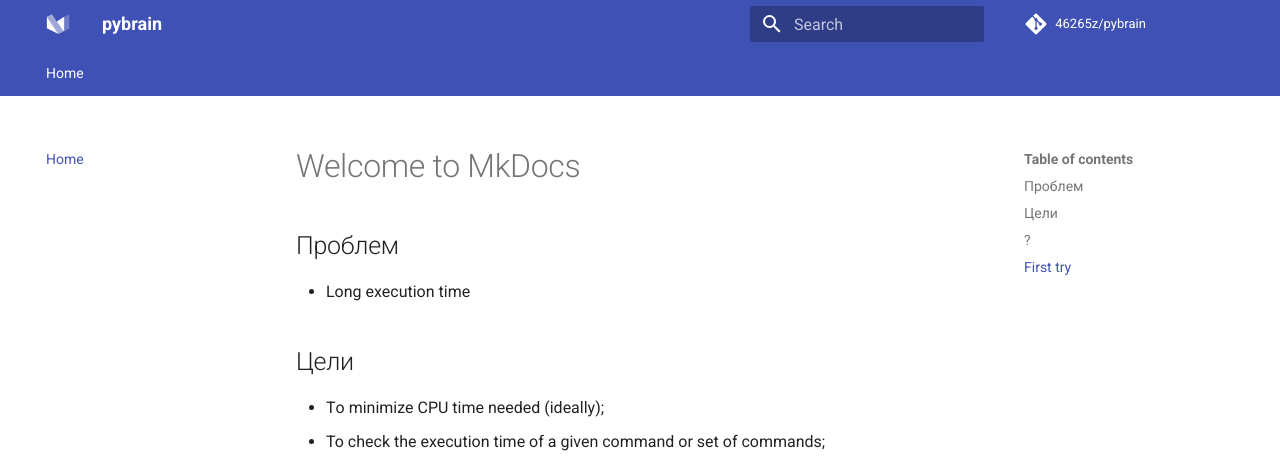
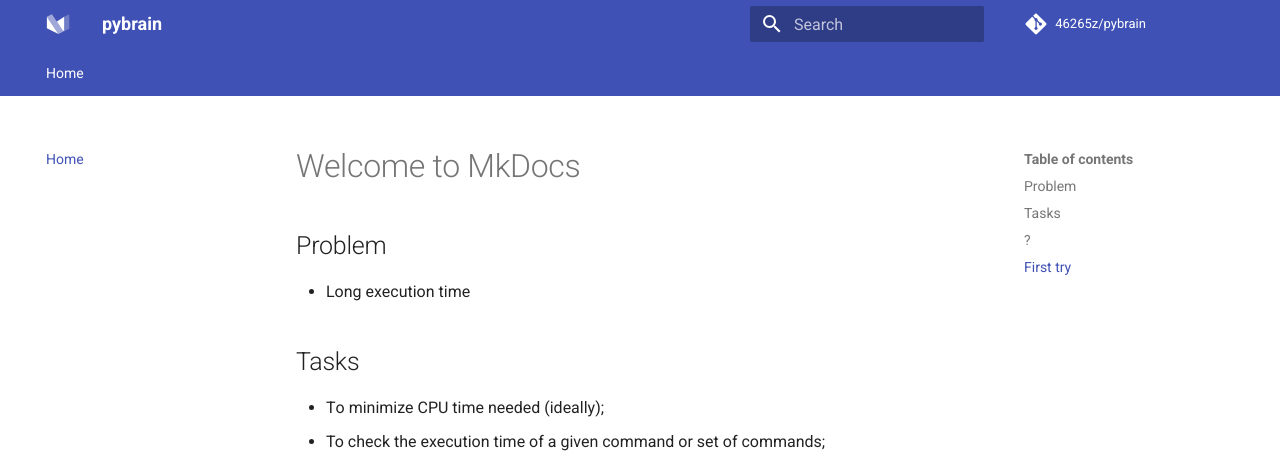
Before and after one commit to 46265z/pybrain, an MkDocs documentation site: the page built from docs/index.md, in a window 1280 px wide and 1078 px high. Shown: the top 464 px of the window. Built offline with MkDocs 1.6.1 and Material for MkDocs 9.7.7, drawn with Linux system fonts in a browser that asks for light colours; comment, search, counter and statistics services are not loaded.

Commit message:
Update index.md

```diff
--- a/docs/index.md
+++ b/docs/index.md
@@ -1,12 +1,10 @@
 # Welcome to MkDocs
 
-
-<!-- For full documentation visit [mkdocs.org](https://www.mkdocs.org). -->
-## Проблем
+## Problem
 
 * Long execution time
 
-## Цели
+## Tasks
 
 * Тo minimize CPU time needed (ideally);
 * To check the execution time of a given command or set of commands;
```
